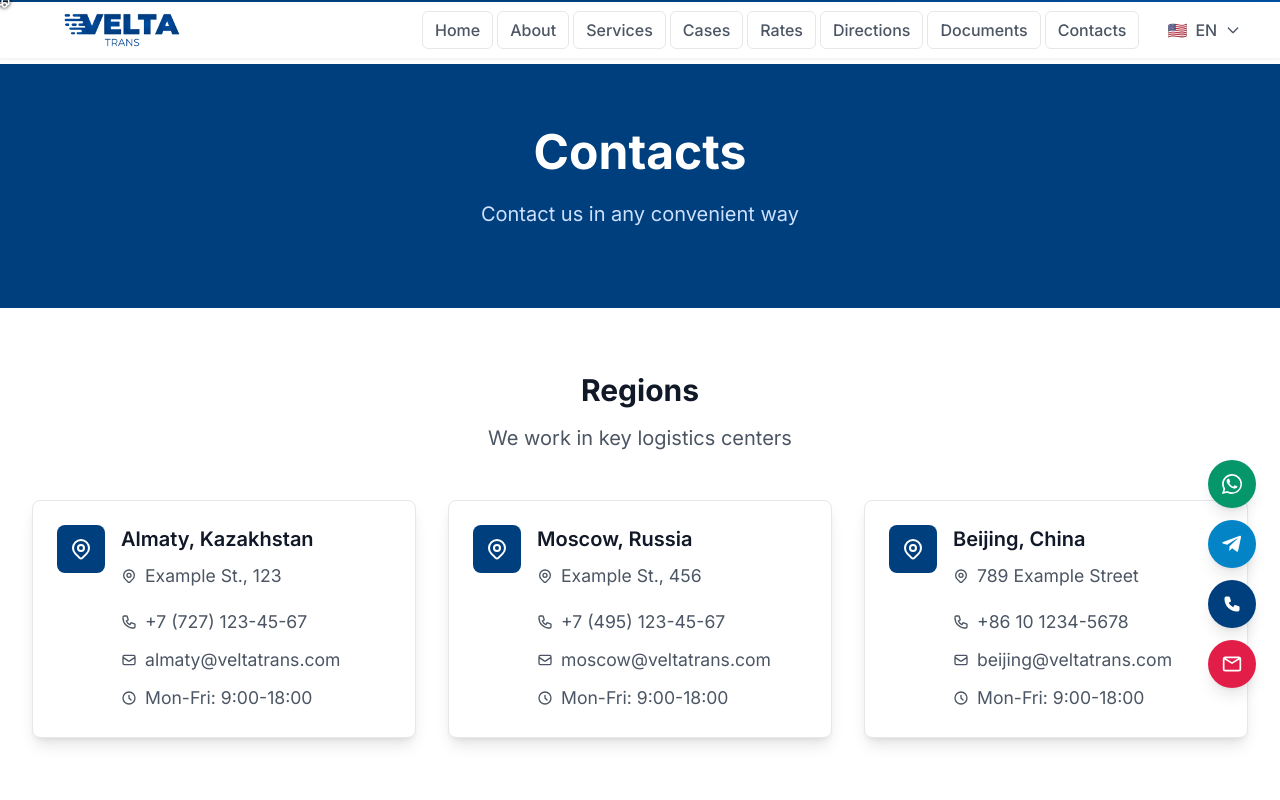
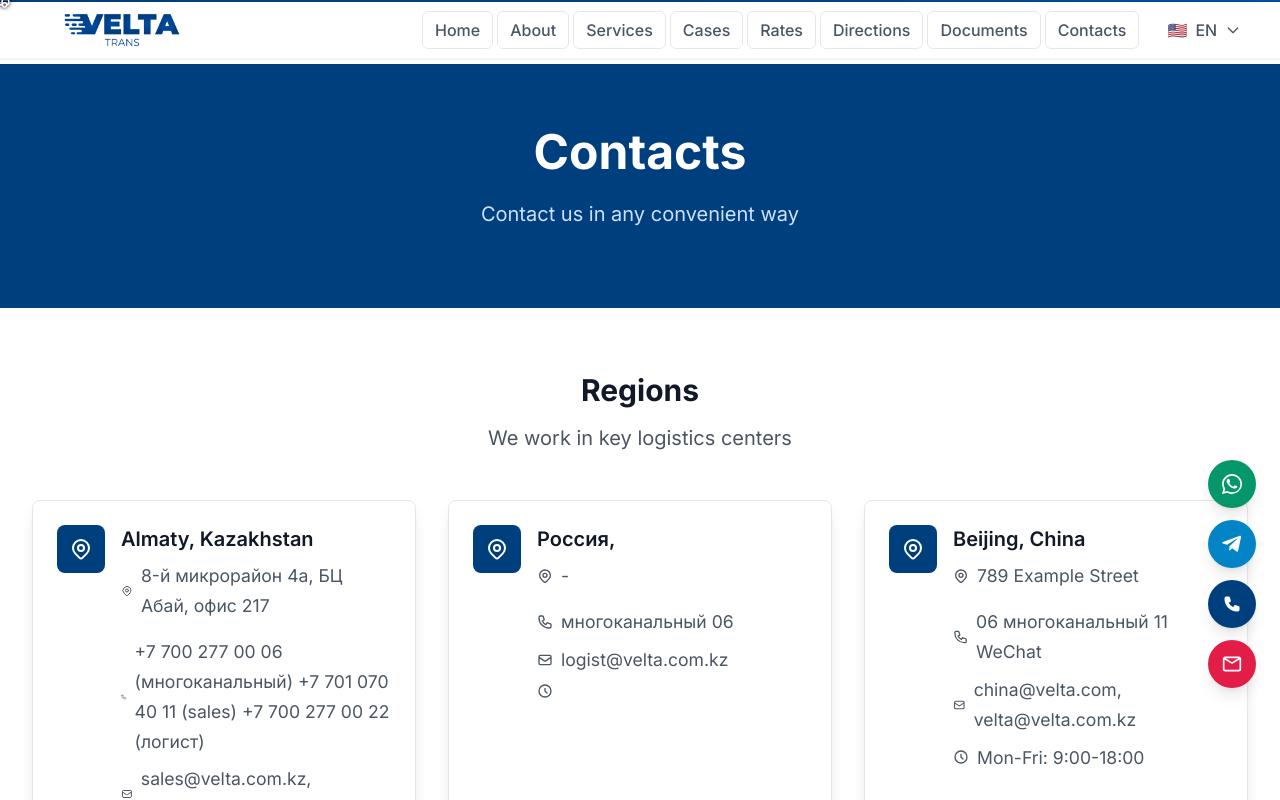
Before and after one commit to Allexndr/veltatrans, a Next.js app: page /en/contacts in a window 1280 px wide. Shown: the top 800 px of the page. Built offline with nearby package versions, Linux system fonts and the light colour scheme.

Commit message:
fix(i18n): translate cases listing via keys; services links to detail pages; calculator texts i18n; update contacts per provided details; zh/kz/en/ru messages updated

```diff
--- a/messages/en.json
+++ b/messages/en.json
@@ -250,8 +250,8 @@
     }
   },
   "calculator": {
-    "title": "Cost calculator",
-    "description": "Calculate the cost of delivering your cargo",
+    "title": "Calculate delivery cost",
+    "description": "Fill out the form to get an accurate delivery cost",
     "fromCountry": "Sender country",
     "toCountry": "Recipient country",
     "from": "From",
@@ -297,7 +297,7 @@
       "service": "Service",
       "calculateAgain": "Calculate again"
     },
-    "note": "The calculation is preliminary. For accurate cost, contact a manager"
+    "note": "After submitting the request, our manager will contact you within 5 hours"
   },
   "rates": {
     "title": "Rates",
--- a/messages/kz.json
+++ b/messages/kz.json
@@ -251,8 +251,8 @@
     }
   },
   "calculator": {
-    "title": "Құн калькуляторы",
-    "description": "Жүктеріңізді жеткізудің құнын есептеңіз",
+    "title": "Жеткізу құнын есептеу",
+    "description": "Дәл жеткізу құнын алу үшін форманы толтырыңыз",
     "fromCountry": "Жіберуші елі",
     "toCountry": "Алушы елі",
     "from": "Қайдан",
@@ -298,7 +298,7 @@
       "service": "Қызмет",
       "calculateAgain": "Қайта есептеу"
     },
-    "note": "Есептеу алдын ала. Дәл құн үшін менеджермен байланысыңыз"
+    "note": "Өтініш жіберілгеннен кейін, менеджер 5 сағат ішінде байланысады"
   },
   "rates": {
     "title": "Тарифтер",
--- a/messages/ru.json
+++ b/messages/ru.json
@@ -251,8 +251,8 @@
     }
   },
   "calculator": {
-    "title": "Калькулятор стоимости",
-    "description": "Рассчитайте стоимость доставки вашего груза",
+    "title": "Рассчитать стоимость доставки",
+    "description": "Заполните форму и получите точный расчет стоимости перевозки",
     "fromCountry": "Страна отправителя",
     "toCountry": "Страна получателя",
     "from": "Откуда",
@@ -298,7 +298,7 @@
       "service": "Услуга",
       "calculateAgain": "Рассчитать заново"
     },
-    "note": "Расчет является предварительным. Для точной стоимости свяжитесь с менеджером"
+    "note": "После отправки заявки наш менеджер свяжется с вами в течение 5 часов"
   },
   "rates": {
     "title": "Тарифы",
--- a/messages/zh.json
+++ b/messages/zh.json
@@ -249,8 +249,8 @@
     }
   },
   "calculator": {
-    "title": "成本计算器",
-    "description": "计算您的货物交付成本",
+    "title": "计算交付成本",
+    "description": "填写表单以获取准确的交付成本",
     "fromCountry": "发件人国家",
     "toCountry": "收件人国家",
     "from": "从",
@@ -296,7 +296,7 @@
       "service": "服务",
       "calculateAgain": "重新计算"
     },
-    "note": "计算是初步的。如需准确成本，请联系经理"
+    "note": "提交申请后，我们的经理将在5小时内与您联系"
   },
   "rates": {
     "title": "费率",
--- a/src/app/[locale]/contacts/page.tsx
+++ b/src/app/[locale]/contacts/page.tsx
@@ -10,25 +10,25 @@ export default function ContactsPage() {
     {
       city: t('regions.almaty.city'),
       country: t('regions.almaty.country'),
-      address: t('regions.almaty.address'),
-      phone: t('regions.almaty.phone'),
-      email: t('regions.almaty.email'),
+      address: '8-й микрорайон 4а, БЦ Абай, офис 217',
+      phone: '+7 700 277 00 06 (многоканальный)\n+7 701 070 40 11 (sales)\n+7 700 277 00 22 (логист)',
+      email: 'sales@velta.com.kz, velta@velta.com.kz',
       hours: t('regions.almaty.hours'),
     },
     {
-      city: t('regions.moscow.city'),
-      country: t('regions.moscow.country'),
-      address: t('regions.moscow.address'),
-      phone: t('regions.moscow.phone'),
-      email: t('regions.moscow.email'),
-      hours: t('regions.moscow.hours'),
+      city: 'Россия',
+      country: '',
+      address: '-',
+      phone: 'многоканальный 06',
+      email: 'logist@velta.com.kz',
+      hours: '',
     },
     {
       city: t('regions.beijing.city'),
       country: t('regions.beijing.country'),
       address: t('regions.beijing.address'),
-      phone: t('regions.beijing.phone'),
-      email: t('regions.beijing.email'),
+      phone: '06 многоканальный\n11 WeChat',
+      email: 'china@velta.com, velta@velta.com.kz',
       hours: t('regions.beijing.hours'),
     },
   ];
--- a/src/app/[locale]/services/page.tsx
+++ b/src/app/[locale]/services/page.tsx
@@ -1,9 +1,11 @@
 import {useTranslations} from 'next-intl';
+import Link from 'next/link';
 import Header from '@/components/Header';
 import Footer from '@/components/Footer';
 
-export default function ServicesPage() {
+export default function ServicesPage({ params }: { params: { locale: string } }) {
   const t = useTranslations('services');
+  const locale = params?.locale as string;
 
   return (
     <div className="min-h-screen bg-white">
@@ -36,9 +38,9 @@ export default function ServicesPage() {
                 </div>
                 <h3 className="text-xl font-bold text-gray-900 mb-4">{t('autoTransport.title')}</h3>
                 <p className="text-gray-600 mb-6">{t('autoTransport.description')}</p>
-                <button className="text-velta-navy font-semibold hover:text-velta-700 transition-colors">
+                <Link href={`/${locale}/services/land`} className="text-velta-navy font-semibold hover:text-velta-700 transition-colors">
                   {t('more')} →
-                </button>
+                </Link>
               </div>
 
               <div className="bg-white rounded-lg shadow-lg p-6 hover:shadow-xl transition-shadow">
@@ -49,9 +51,9 @@ export default function ServicesPage() {
                 </div>
                 <h3 className="text-xl font-bold text-gray-900 mb-4">{t('railwayTransport.title')}</h3>
                 <p className="text-gray-600 mb-6">{t('railwayTransport.description')}</p>
-                <button className="text-velta-navy font-semibold hover:text-velta-700 transition-colors">
+                <Link href={`/${locale}/services/rail`} className="text-velta-navy font-semibold hover:text-velta-700 transition-colors">
                   {t('more')} →
-                </button>
+                </Link>
               </div>
 
               <div className="bg-white rounded-lg shadow-lg p-6 hover:shadow-xl transition-shadow">
@@ -62,9 +64,9 @@ export default function ServicesPage() {
                 </div>
                 <h3 className="text-xl font-bold text-gray-900 mb-4">{t('multimodalTransport.title')}</h3>
                 <p className="text-gray-600 mb-6">{t('multimodalTransport.description')}</p>
-                <button className="text-velta-navy font-semibold hover:text-velta-700 transition-colors">
+                <Link href={`/${locale}/services/multimodal`} className="text-velta-navy font-semibold hover:text-velta-700 transition-colors">
                   {t('more')} →
-                </button>
+                </Link>
               </div>
 
               <div className="bg-white rounded-lg shadow-lg p-6 hover:shadow-xl transition-shadow">
@@ -75,9 +77,9 @@ export default function ServicesPage() {
                 </div>
                 <h3 className="text-xl font-bold text-gray-900 mb-4">{t('projectTransport.title')}</h3>
                 <p className="text-gray-600 mb-6">{t('projectTransport.description')}</p>
-                <button className="text-velta-navy font-semibold hover:text-velta-700 transition-colors">
+                <Link href={`/${locale}/services/project`} className="text-velta-navy font-semibold hover:text-velta-700 transition-colors">
                   {t('more')} →
-                </button>
+                </Link>
               </div>
             </div>
           </div>
```
Also changed, not shown: src/app/[locale]/cases/[category]/page.tsx (+7 -6 lines), src/components/Calculator.tsx (+7 -11 lines).
